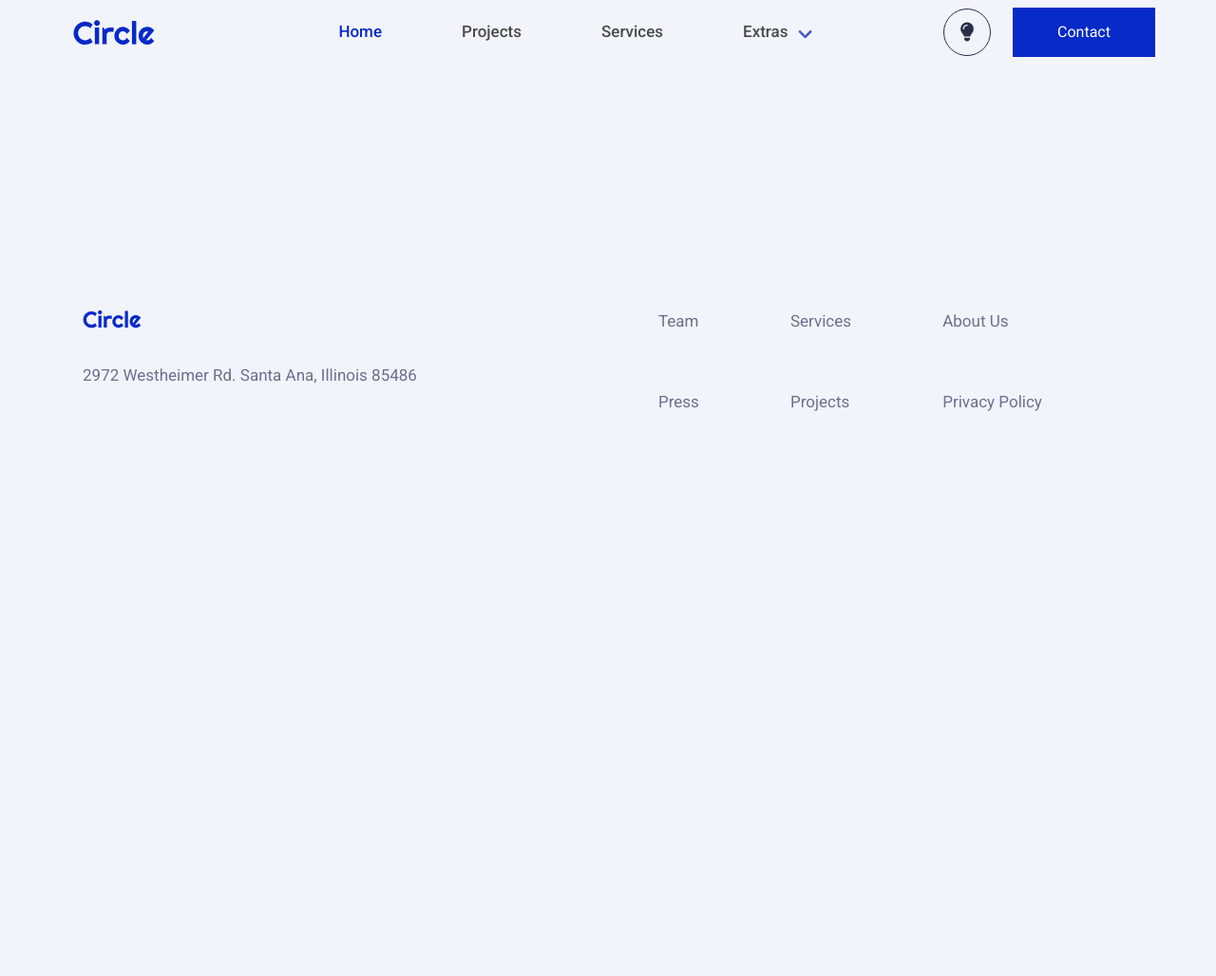
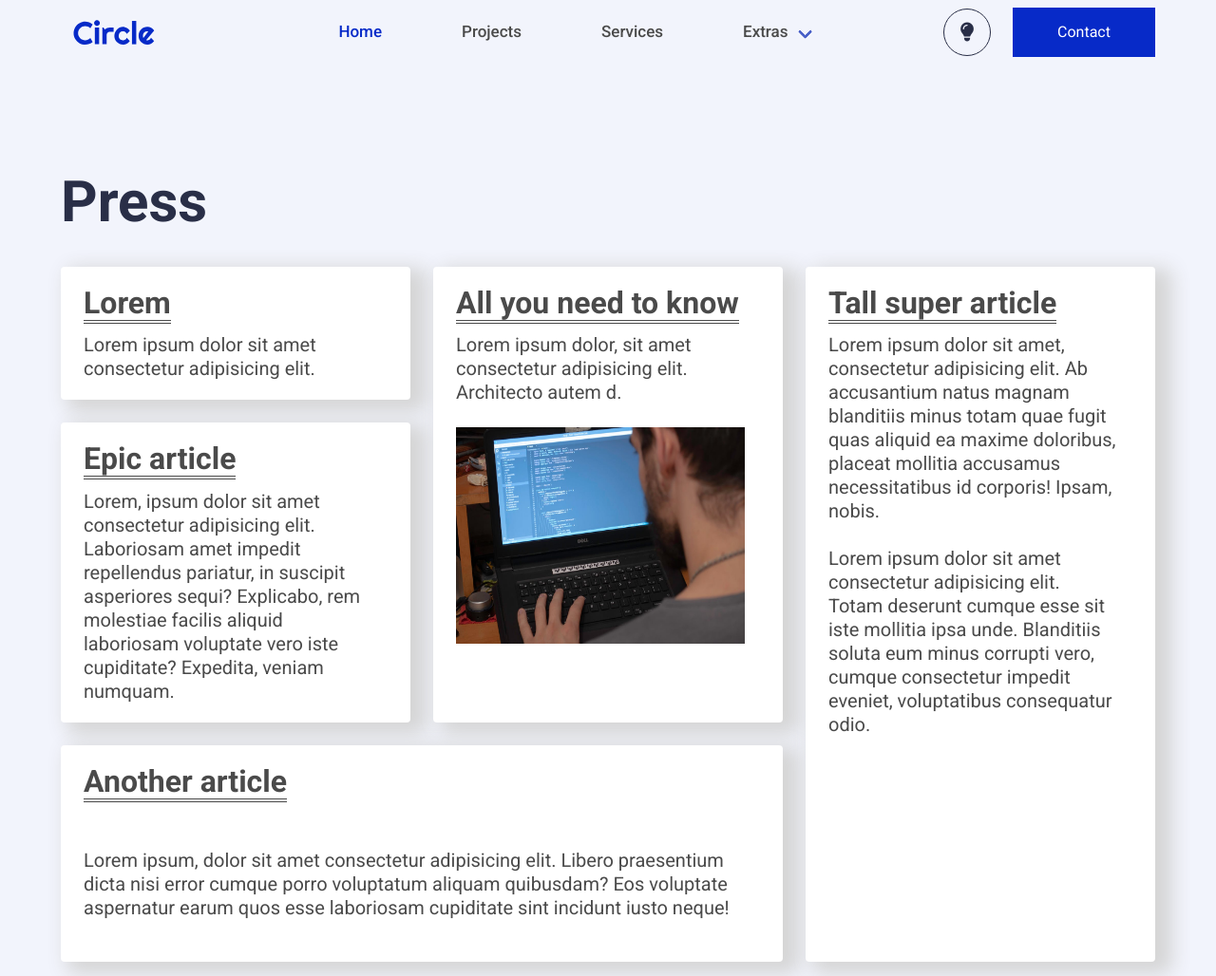
Before and after one commit to krishee107/Ironhack_midterm, a plain HTML site: page html/press.html in a window 1280 px wide. Shown: the top 1028 px of the page at 95% size. Before the commit the page ends 800 px from the top, so only its background shows below. Drawn offline with nearby package versions, Linux system fonts and the light colour scheme; no server answers.

Commit message:
Press page

```diff
--- a/css/extra/press.css
+++ b/css/extra/press.css
@@ -0,0 +1,14 @@
+.press h1{padding-bottom: 2%;}
+
+.press .tile.is-child {background: white;box-shadow: 12px 7px 20px 6px rgb(213 213 213);}
+
+.press .tile.is-child .title {
+    border-bottom: 4px double;
+    width: fit-content;
+    margin-bottom: 10%;
+}
+
+/* Dark mode */
+.dark-mode .press {color: black;}
+.dark-mode .press .tile.is-child {box-shadow: 12px 7px 20px 6px rgb(64 58 39);}
+.dark-mode .press h1 {color: var(--questionColor);}
--- a/html/press.html
+++ b/html/press.html
@@ -68,7 +68,52 @@
 
           <!--Press-->
           <div class="press">
-
+            <h1>Press</h1>
+            <div class="tile is-ancestor">
+                <div class="tile is-vertical is-8">
+                  <div class="tile">
+                    <div class="tile is-parent is-vertical">
+                      <article class="tile is-child notification ">
+                        <p class="title">Lorem</p>
+                        <p class="subtitle">Lorem ipsum dolor sit amet consectetur adipisicing elit. </p>
+                      </article>
+                      <article class="tile is-child notification">
+                        <p class="title">Epic article</p>
+                        <p class="subtitle">Lorem, ipsum dolor sit amet consectetur adipisicing elit. Laboriosam amet impedit repellendus pariatur, in suscipit asperiores sequi? Explicabo, rem molestiae facilis aliquid laboriosam voluptate vero iste cupiditate? Expedita, veniam numquam.</p>
+                      </article>
+                    </div>
+                    <div class="tile is-parent">
+                      <article class="tile is-child notification ">
+                        <p class="title">All you need to know</p>
+                        <p class="subtitle">Lorem ipsum dolor, sit amet consectetur adipisicing elit. Architecto autem d.</p>
+                        <figure class="image is-4by3">
+                          <img src="../img/extra/press.jpeg">
+                        </figure>
+                      </article>
+                    </div>
+                  </div>
+                  <div class="tile is-parent">
+                    <article class="tile is-child notification ">
+                      <p class="title">Another article</p>
+                      <p class="subtitle">Lorem ipsum, dolor sit amet consectetur adipisicing elit. Libero praesentium dicta nisi error cumque porro voluptatum aliquam quibusdam? Eos voluptate aspernatur earum quos esse laboriosam cupiditate sint incidunt iusto neque!</p>
+                      <div class="content">
+                        <!-- Content -->
+                      </div>
+                    </article>
+                  </div>
+                </div>
+                <div class="tile is-parent">
+                  <article class="tile is-child notification ">
+                    <div class="content">
+                      <p class="title">Tall super article</p>
+                      <p class="subtitle">Lorem ipsum dolor sit amet, consectetur adipisicing elit. Ab accusantium natus magnam blanditiis minus totam quae fugit quas aliquid ea maxime doloribus, placeat mollitia accusamus necessitatibus id corporis! Ipsam, nobis. <br><br> Lorem ipsum dolor sit amet consectetur adipisicing elit. Totam deserunt cumque esse sit iste mollitia ipsa unde. Blanditiis soluta eum minus corrupti vero, cumque consectetur impedit eveniet, voluptatibus consequatur odio.  </p>
+                      <div class="content">
+                        <!-- Content -->
+                      </div>
+                    </div>
+                  </article>
+                </div>
+              </div>
           </div>
 
         <!-- Footer-->
```
Also changed, not shown: img/extra/press.jpeg (added).
